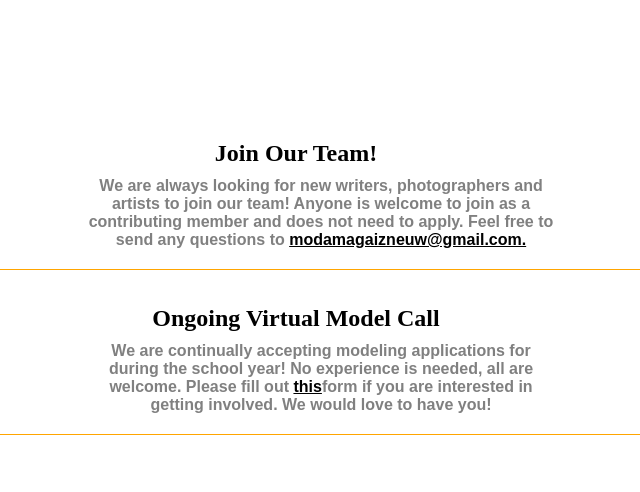
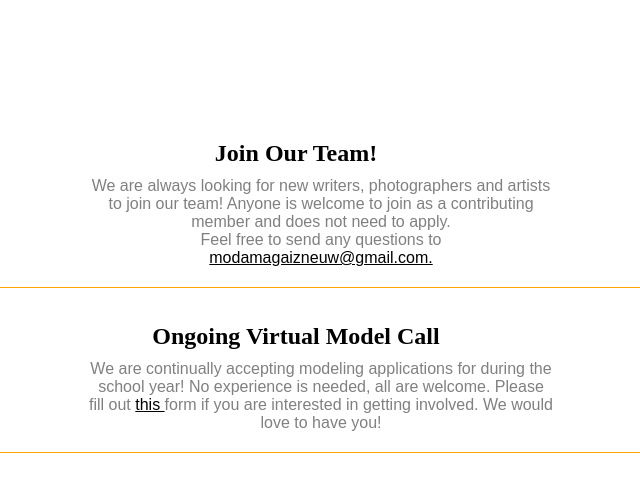
Before and after one commit to danhsiao/Moda, a React (Create React App) app: page /join in a window 1280 px wide. Shown: the top 492 px of the page, without its empty margins (344-984 px from the left). Built offline with nearby package versions, Linux system fonts and the light colour scheme.

Commit message:
updated join page

```diff
--- a/src/pages/Join.jsx
+++ b/src/pages/Join.jsx
@@ -6,23 +6,13 @@ function Join() {
         <div className = "join-page">
             <div className = "join-block">
                 <h2><strong>Join Our Team!</strong></h2>
-                <p>
-                    <strong>
-                        We are always looking for new writers, photographers and artists to join our team!
-                        Anyone is welcome to join as a contributing member and does not need to apply.
-                        Feel free to send any questions to <a style={{color: "black"}} href="mailto:modamagaizneuw@gmail.com">modamagaizneuw@gmail.com.</a>
-                    </strong>
-                </p>
+                <p>We are always looking for new writers, photographers and artists to join our team! Anyone is welcome to join as a contributing member and does not need to apply.</p>
+                <p>Feel free to send any questions to <a style={{color: "black"}} href="mailto:modamagaizneuw@gmail.com">modamagaizneuw@gmail.com.</a></p>
             </div>
             <div className="separator"></div>
             <div className = "join-block">
                 <h2><strong>Ongoing Virtual Model Call</strong></h2>
-                <p>
-                    <strong>
-                        We are continually accepting modeling applications for during the school year! No experience is needed, all are welcome. Please fill out <a style={{color: "black"}} href="https://docs.google.com/forms/d/e/1FAIpQLSeZdwS1YSNmZ7AH6pVFyubPHNIHpy0CphRlyru4jaYXZhj52Q/viewform">this</a>
-                        form if you are interested in getting involved. We would love to have you!
-                    </strong>
-                </p>
+                <p>We are continually accepting modeling applications for during the school year! No experience is needed, all are welcome. Please fill out <a style={{color: "black"}} href="https://docs.google.com/forms/d/e/1FAIpQLSeZdwS1YSNmZ7AH6pVFyubPHNIHpy0CphRlyru4jaYXZhj52Q/viewform">this </a>form if you are interested in getting involved. We would love to have you!</p>
             </div>
             <div className="separator"></div>
         </div>
```
